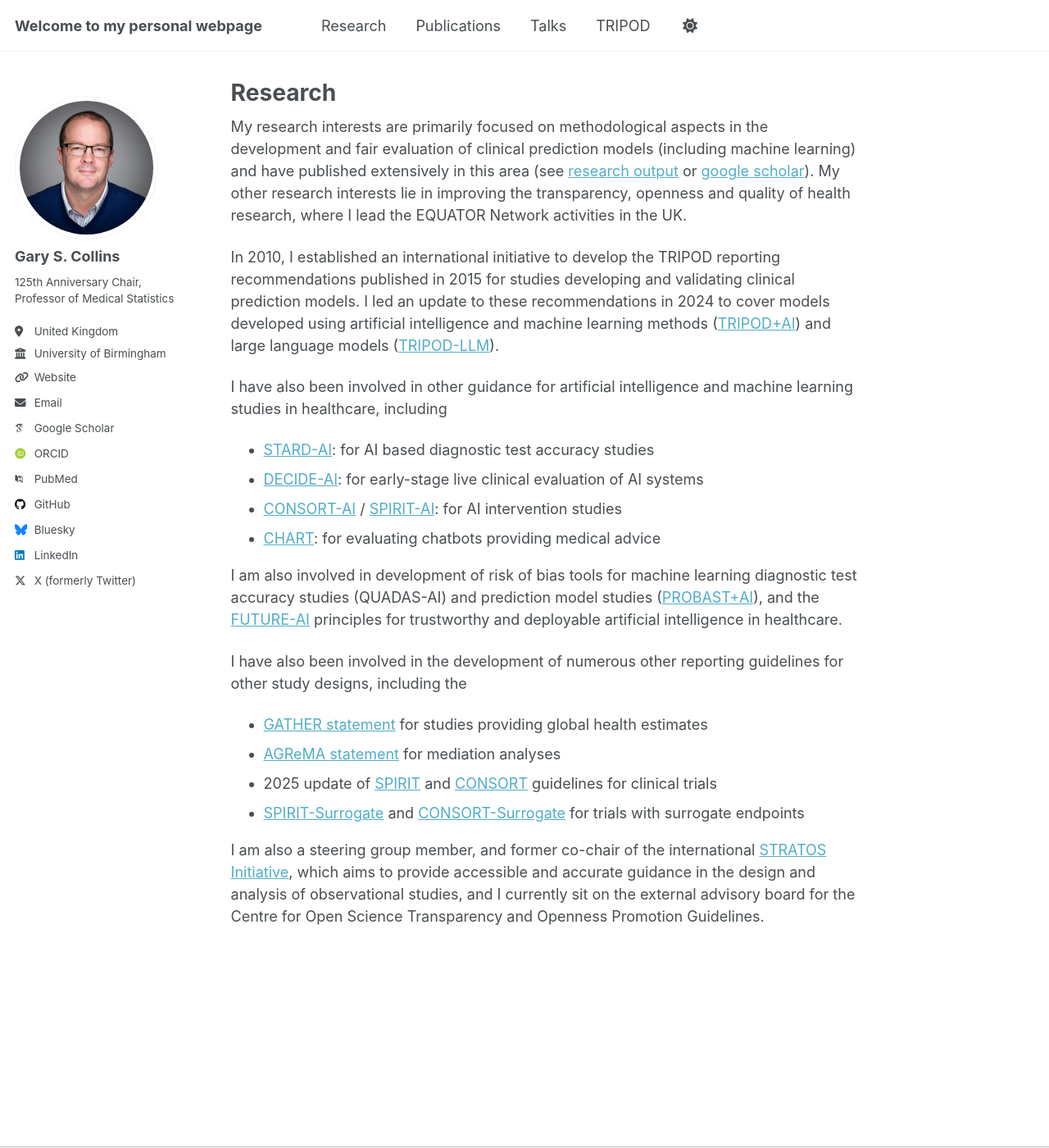
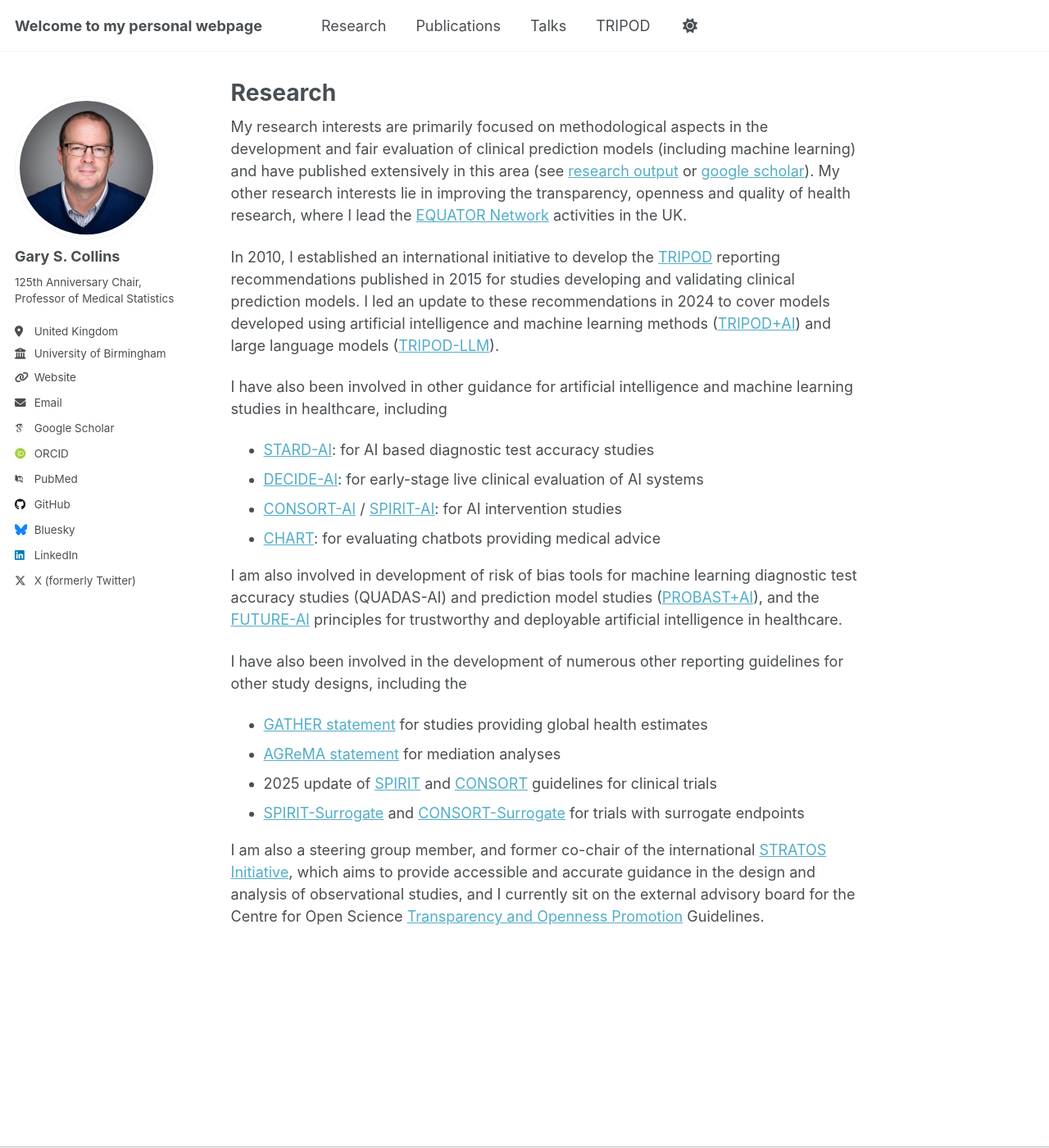
Before and after one commit to gscollins1973/gscollins1973.github.io, a Jekyll site: the page built from _pages/research.md, in a window 1280 px wide and 1400 px high. Shown: the whole window at 82% size. Built offline with Jekyll 4.4.1, drawn with Linux system fonts in a browser that asks for light colours; some web fonts are replaced; a script that is not in the unit is left out; part of the change alters nothing that is shown.

```diff
--- a/_pages/research.md
+++ b/_pages/research.md
@@ -3,9 +3,9 @@ permalink: /research/
 title: "Research"
 ---
 
-My research interests are primarily focused on methodological aspects in the development and fair evaluation of clinical prediction models (including machine learning) and have published extensively in this area (see <a href="https://research.birmingham.ac.uk/en/persons/gary-collins/publications/">research output</a> or <a href="https://scholar.google.com/citations?hl=en&user=cVKF81gAAAAJ">google scholar</a>). My other research interests lie in improving the transparency, openness and quality of health research, where I lead the EQUATOR Network activities in the UK.
+My research interests are primarily focused on methodological aspects in the development and fair evaluation of clinical prediction models (including machine learning) and have published extensively in this area (see <a href="https://research.birmingham.ac.uk/en/persons/gary-collins/publications/">research output</a> or <a href="https://scholar.google.com/citations?hl=en&user=cVKF81gAAAAJ">google scholar</a>). My other research interests lie in improving the transparency, openness and quality of health research, where I lead the <a href="https://www.equator-network.org/">EQUATOR Network</a> activities in the UK.
 
-In 2010, I established an international initiative to develop the TRIPOD reporting recommendations published in 2015 for studies developing and validating clinical prediction models. I led an update to these recommendations in 2024 to cover models developed using artificial intelligence and machine learning methods (<a href="https://www.bmj.com/content/385/bmj-2023-078378">TRIPOD+AI</a>) and large language models (<a href="https://www.nature.com/articles/s41591-024-03425-5">TRIPOD-LLM</a>).
+In 2010, I established an international initiative to develop the <a href="https://www.bmj.com/content/350/bmj.g7594">TRIPOD</a> reporting recommendations published in 2015 for studies developing and validating clinical prediction models. I led an update to these recommendations in 2024 to cover models developed using artificial intelligence and machine learning methods (<a href="https://www.bmj.com/content/385/bmj-2023-078378">TRIPOD+AI</a>) and large language models (<a href="https://www.nature.com/articles/s41591-024-03425-5">TRIPOD-LLM</a>).
 
 I have also been involved in other guidance for artificial intelligence and machine learning studies in healthcare, including
 
@@ -23,4 +23,4 @@ I have also been involved in the development of numerous other reporting guideli
 - 2025 update of <a href="https://jamanetwork.com/journals/jama/fullarticle/2833408">SPIRIT</a> and <a href="https://www.bmj.com/content/389/bmj-2024-081123">CONSORT</a> guidelines for clinical trials
 - <a href="https://www.bmj.com/content/386/bmj-2023-078525">SPIRIT-Surrogate</a> and <a href="https://www.bmj.com/content/386/bmj-2023-078524">CONSORT-Surrogate</a> for trials with surrogate endpoints
 
-I am also a steering group member, and former co-chair of the international <a href="https://stratos-initiative.org/">STRATOS Initiative</a>, which aims to provide accessible and accurate guidance in the design and analysis of observational studies, and I currently sit on the external advisory board for the Centre for Open Science Transparency and Openness Promotion Guidelines.
+I am also a steering group member, and former co-chair of the international <a href="https://stratos-initiative.org/">STRATOS Initiative</a>, which aims to provide accessible and accurate guidance in the design and analysis of observational studies, and I currently sit on the external advisory board for the Centre for Open Science <a href="https://www.cos.io/initiatives/top-guidelines">Transparency and Openness Promotion</a> Guidelines.
```
